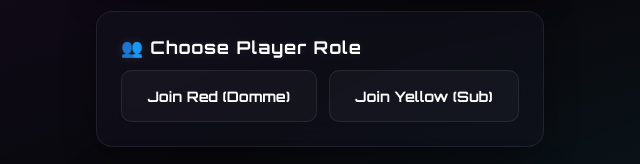
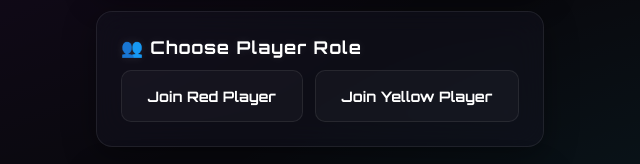
Before and after one commit to haydentomas/connect4, a website: page public/index.html in a window 1280 px wide. Shown: the part 310-474 px from the top of the page, 320-960 px from the left. Drawn offline with nearby package versions, Linux system fonts and the light colour scheme; no server answers.

Commit message:
Remove Domme and Sub terminology from game index and LSL script

```diff
--- a/public/index.html
+++ b/public/index.html
@@ -714,8 +714,8 @@ input[type="text"]:focus {
             <section id="role-section" class="role-section card">
                 <h3 class="card-title">👥 Choose Player Role</h3>
                 <div class="role-buttons">
-                    <button id="btn-join-red" class="btn-role red-btn">Join Red (Domme)</button>
-                    <button id="btn-join-yellow" class="btn-role yellow-btn">Join Yellow (Sub)</button>
+                    <button id="btn-join-red" class="btn-role red-btn">Join Red Player</button>
+                    <button id="btn-join-yellow" class="btn-role yellow-btn">Join Yellow Player</button>
                 </div>
             </section>
 
```
Also changed, not shown: 1 other file.
